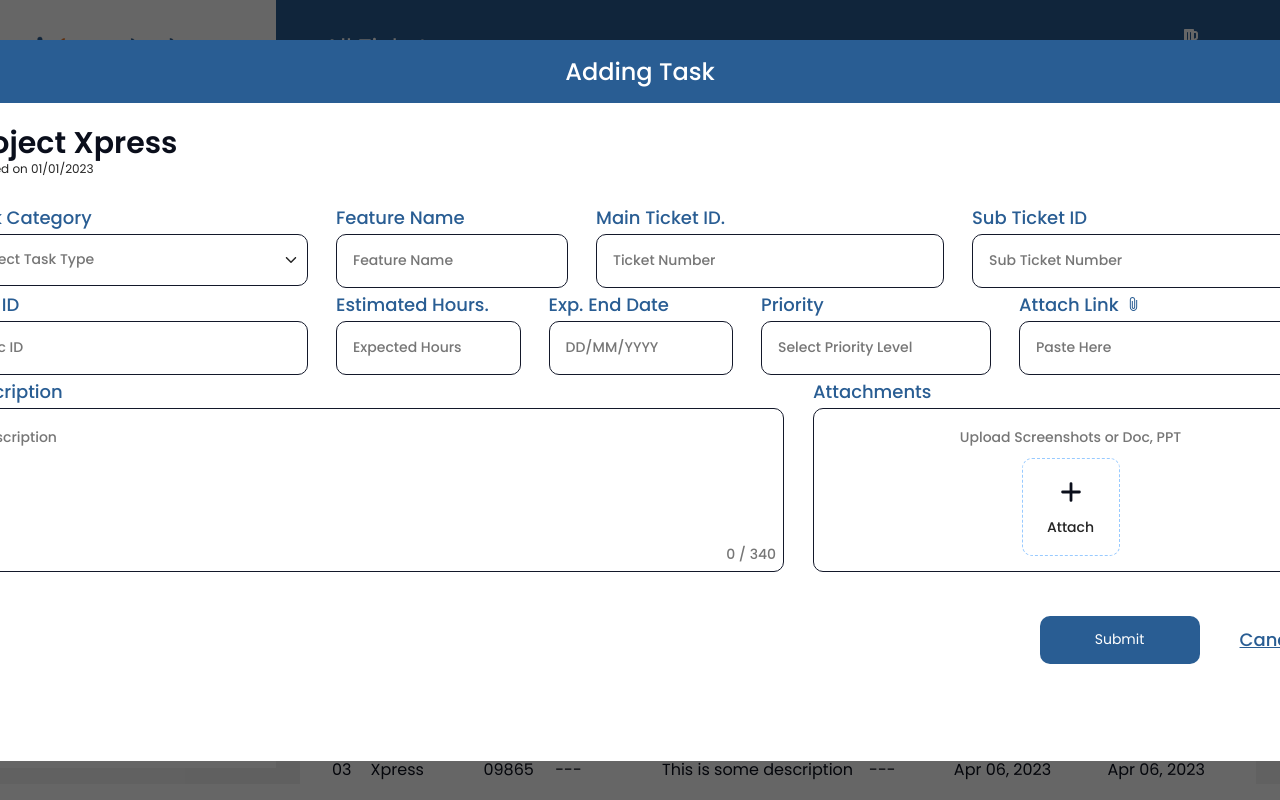
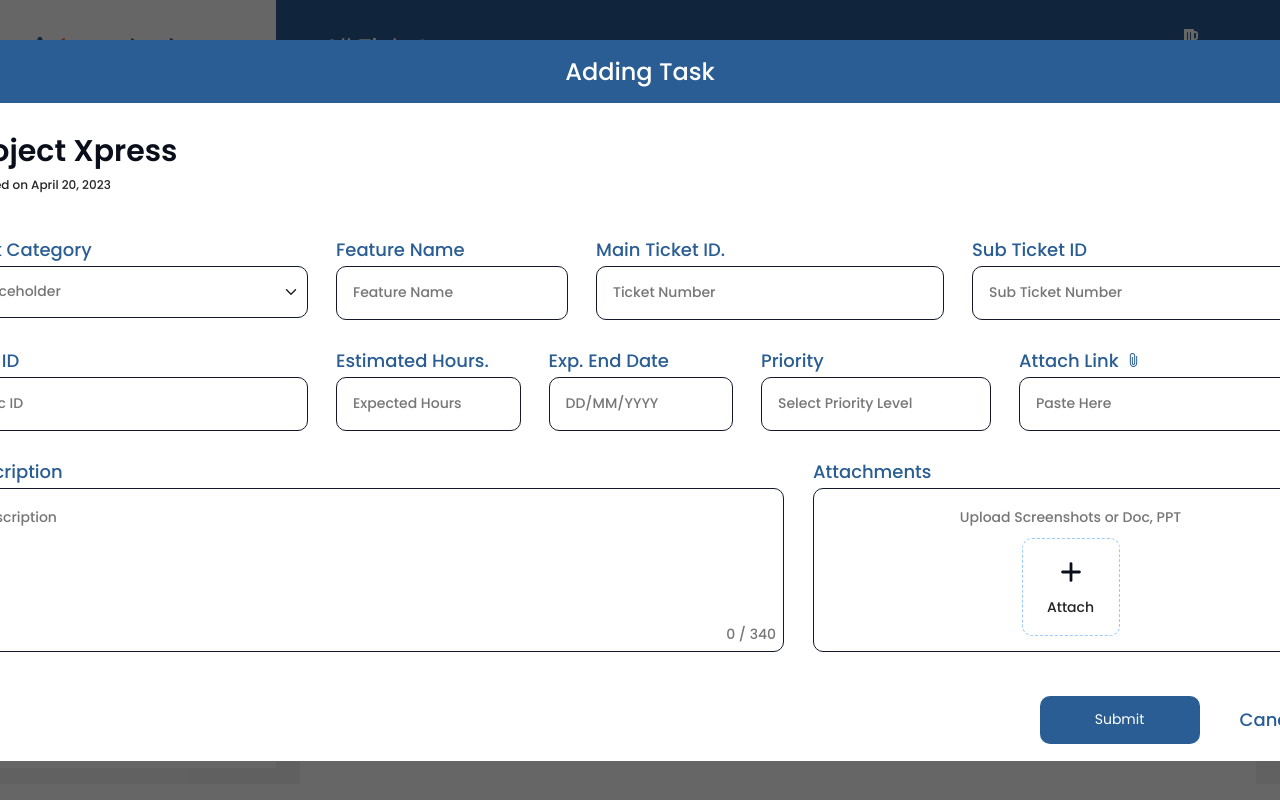
Before and after one commit to NikitaKavde24/iam, a React (Vite) app: page / in a window 1280 px wide. Both pictures are taken after typing "Sample" into the empty fields and a click on the button "Add Task". Built offline with nearby package versions, Linux system fonts and the light colour scheme.

Commit message:
Sidbar modal updated

```diff
--- a/src/Components/Atoms/FormFields/SelectField.jsx
+++ b/src/Components/Atoms/FormFields/SelectField.jsx
@@ -25,7 +25,7 @@
           onClick={handleClick}
         >
           <span className="text-sm font-medium leading-[17px] text-iamgray-50">
-            {placeholder}
+            Placeholder
           </span>
           <IoIosArrowDown className="text-iamblack-50" />
         </div>
--- a/src/Components/Atoms/Table/Table.jsx
+++ b/src/Components/Atoms/Table/Table.jsx
@@ -1,6 +1,6 @@
 import React from "react";
 import TableContainer from "./Table.style";
-
+import { TiArrowUnsorted } from "react-icons/ti";
 const Table = ({ columns, data }) => {
   return (
     <TableContainer>
@@ -9,10 +9,20 @@
           <tr>
             {columns.map((column, columnIndex) => (
               <th
-                className="py-6 border-opacity-25 border-solid text-iamblack border-y border-iamblue"
+                className="px-3 py-6 border-opacity-25 border-solid text-iamblack border-y border-iamblue"
                 key={columnIndex}
               >
-                {column.label}
+                {/* {column.label} */}
+
+                <div className="flex items-center justify-center gap-1">
+                  {column.breakWord ? (
+                    <div>{breakSpaceString(column.label)}</div>
+                  ) : (
+                    column.label
+                  )}
+                  {/* <div>{breakSpaceString(column.label)}</div> */}
+                  <TiArrowUnsorted className="text-iamblue-400 " />
+                </div>
               </th>
             ))}
           </tr>
@@ -64,3 +74,17 @@
 };
 
 export default Table;
+
+const breakSpaceString = (str) => {
+  let words = str.trim().split(" ");
+  if (words.length < 2) {
+    return str;
+  } else {
+    return (
+      <>
+        <div>{words[0]}</div>
+        <div>{words.slice(1).join(" ")}</div>
+      </>
+    );
+  }
+};
--- a/src/Components/Molecules/AddTaskForm/AddTaskForm.jsx
+++ b/src/Components/Molecules/AddTaskForm/AddTaskForm.jsx
@@ -13,16 +13,16 @@
       {/* modal body */}
       <div className="flex flex-col px-[30px]">
         {/* row-1 */}
-        <div className="mt-8">
+        <div className="mt-10">
           <div className="text-[30px] font-semibold text-left leading-[17px] text-iamblack">
             Project Xpress
           </div>
-          <div className="text-xs text-left leading-[17px] text-iamblack-50 mt-2">
-            Created on 01/01/2023
+          <div className="text-xs text-left leading-[17px] text-iamblack-50 mt-4 font-medium">
+            Created on April 20, 2023
           </div>
         </div>
         {/* row-2 */}
-        <div className="flex mt-8 gap-7 justify-between">
+        <div className="flex justify-between mt-12 gap-7">
           {/* <TextField
             label={"Task Category"}
             placeholder={"Select Task Type"}
@@ -50,8 +50,8 @@
             className={"w-[348px]"}
           />
         </div>
-        {/* row-3 */}
-        <div className="flex mt-2 gap-7 justify-between">
+        {/* row-2 */}
+        <div className="flex justify-between mt-8 gap-7">
           <TextField
             label={"Epic ID"}
             placeholder={"Epic ID"}
@@ -79,8 +79,8 @@
             isAttachIcon={true}
           />
         </div>
-        {/* row-4 */}
-        <div className="flex mt-2 gap-7 justify-between">
+        {/* row-3 */}
+        <div className="flex justify-between mt-8 gap-7">
           <TextArea
             label={"Description"}
             placeholder={"Description"}
@@ -93,15 +93,15 @@
             className={"min-w-[507px]"}
           />
         </div>
-        {/* row-5 */}
-        <div className="flex gap-10 mt-11 justify-end">
+        {/* row-4 */}
+        <div className="flex justify-end gap-10 mt-11">
           <div className="w-[160px]">
             <PrimaryButton>Submit</PrimaryButton>
           </div>
           <button
             onClick={handleCancel}
             type="button"
-            className="font-medium text-lg underline text-iamblue mr-4"
+            className="mr-4 text-lg font-medium hover:underline text-iamblue"
           >
             Cancel
           </button>
--- a/src/Components/Molecules/TaskPopUp/TaskPopUp.jsx
+++ b/src/Components/Molecules/TaskPopUp/TaskPopUp.jsx
@@ -18,8 +18,8 @@
   return (
     <TaskPopUpContainer>
       <div className="flex items-center justify-center w-full gap-2 h-1/2">
-        <div className="text-sm font-semibold">{getTaskKey(data)}</div>
-        <div className="text-4xl font-semibold">
+        <div className="text-[16px] font-semibold">{getTaskKey(data)}</div>
+        <div className="text-[34px] font-semibold">
           {data && data[getTaskKey(data)]["total"]}
         </div>
       </div>
@@ -29,12 +29,12 @@
             key={index}
             className="flex flex-col items-center justify-center"
           >
-            <div className="text-2xl font-medium text-iamblack-50">
+            <div className="text-[22px] font-medium text-iamblack-50">
               {Object.values(item)[0]}
             </div>
             <div className="flex items-center gap-1">
               <TaskChip color={Object.keys(item)[0]} />
-              <div className="capitalize">{Object.keys(item)[0]}</div>
+              <div className="text-[12px] capitalize">{Object.keys(item)[0]}</div>
             </div>
           </div>
         ))}
--- a/src/Components/Organisms/CommentCard/CommentCard.jsx
+++ b/src/Components/Organisms/CommentCard/CommentCard.jsx
@@ -1,6 +1,6 @@
 import { CommentCardContainer } from "./CommentCard.style";
 const CommentCard = ({ data }) => {
-  return <CommentCardContainer>{JSON.stringify(data)}</CommentCardContainer>;
+  return <CommentCardContainer>Comment pannel will appear here</CommentCardContainer>;
 };
 
 export default CommentCard;
--- a/src/Components/Organisms/ProjectStats/ProjectStats.jsx
+++ b/src/Components/Organisms/ProjectStats/ProjectStats.jsx
@@ -24,7 +24,7 @@
                   {item[Object.keys(item)[0]]["total"] &&
                     item[Object.keys(item)[0]]["total"]}
                 </div>
-                <div className="mb-6 text-sm font-semibold text-iamblack">
+                <div className="mb-6 text-[16px] font-semibold text-iamblack">
                   {Object.keys(item)[0] && Object.keys(item)[0]}
                 </div>
                 {show && showIndex && showIndex === index + 1 && (
--- /dev/null
+++ b/src/Helpers/breakSpaceString.js
@@ -0,0 +1,17 @@
+const breakSpaceString = (str) => {
+  let words = str.trim().split(" ");
+  console.log(str);
+  if (words.length < 2) {
+    return str;
+  } else {
+    // return  + "" + words.slice(1).join(" ");
+    return (
+      <>
+        <div>{words[0]}</div>
+        <div>{words.slice(1).join(" ")}</div>
+      </>
+    );
+  }
+};
+
+export default breakSpaceString;
--- a/src/Pages/Dashboard/Dashboard.jsx
+++ b/src/Pages/Dashboard/Dashboard.jsx
@@ -27,7 +27,7 @@
   };
   const tableColumns = [
     { column: "S.No", label: "S.No" },
-    { column: "Project Name", label: "Project Name" },
+    { column: "Project Name", label: "Project Name", breakWord: true },
     {
       column: "Ticket ID",
       label: "Ticket ID",
@@ -35,6 +35,7 @@
     {
       column: "Sub Ticket ID",
       label: "Sub Ticket ID",
+      breakWord: true,
     },
     {
       column: "Description",
@@ -47,14 +48,22 @@
     {
       column: "Expected End Date",
       label: "Expected End Date",
+      breakWord: true,
     },
     {
       column: "Actual End Date",
       label: "Actual End Date",
+      breakWord: true,
+    },
+    {
+      column: "Expected TAT",
+      label: "Expected TAT",
+      breakWord: true,
     },
     {
       column: "Actual TAT",
       label: "Actual TAT",
+      breakWord:true
     },
     {
       column: "Comment",
@@ -81,7 +90,7 @@
             <PrimaryButton onButtonClick={handleEdit}>
               <ImPencil className="w-8 h-6" />
             </PrimaryButton>
-            <EditTicketModal isOpen={showEditModal} onBack={handleEdit}/>
+            <EditTicketModal isOpen={showEditModal} onBack={handleEdit} />
           </div>
         );
       },
@@ -90,7 +99,7 @@
 
   const sampleTableData = [
     {
-      "S.No": "01",
+      "S.No": "1",
       Description: "This is some description",
       "Ticket ID": "09865",
       "Project Name": "Xpress",
@@ -103,7 +112,7 @@
       "Satrt Date": "Apr 06, 2023",
     },
     {
-      "S.No": "02",
+      "S.No": "2",
       Description: "This is some description",
       "Ticket ID": "09865",
       "Project Name": "Xpress",
@@ -116,7 +125,7 @@
       "Satrt Date": "Apr 06, 2023",
     },
     {
-      "S.No": "03",
+      "S.No": "3",
       Description: "This is some description",
       "Ticket ID": "09865",
       "Project Name": "Xpress",
@@ -129,7 +138,7 @@
       "Satrt Date": "Apr 06, 2023",
     },
     {
-      "S.No": "04",
+      "S.No": "4",
       Description: "This is some description",
       "Ticket ID": "09865",
       "Project Name": "Xpress",
@@ -142,7 +151,7 @@
       "Satrt Date": "Apr 06, 2023",
     },
     {
-      "S.No": "05",
+      "S.No": "5",
       Description: "This is some description",
       "Ticket ID": "09865",
       "Project Name": "Xpress",
@@ -155,7 +164,7 @@
       "Satrt Date": "Apr 06, 2023",
     },
     {
-      "S.No": "06",
+      "S.No": "6",
       Description: "This is some description",
       "Ticket ID": "09865",
       "Project Name": "Xpress",
@@ -168,7 +177,7 @@
       "Satrt Date": "Apr 06, 2023",
     },
     {
-      "S.No": "07",
+      "S.No": "7",
       Description: "This is some description",
       "Ticket ID": "09865",
       "Project Name": "Xpress",
@@ -181,7 +190,7 @@
       "Satrt Date": "Apr 06, 2023",
     },
     {
-      "S.No": "08",
+      "S.No": "8",
       Description: "This is some description",
       "Ticket ID": "09865",
       "Project Name": "Xpress",
@@ -212,7 +221,7 @@
         total: 4,
       },
       InProgress_tasks: {
-        low: 100,
+        low: 3,
         high: 0,
         medium: 1,
         complex: 2,
```
